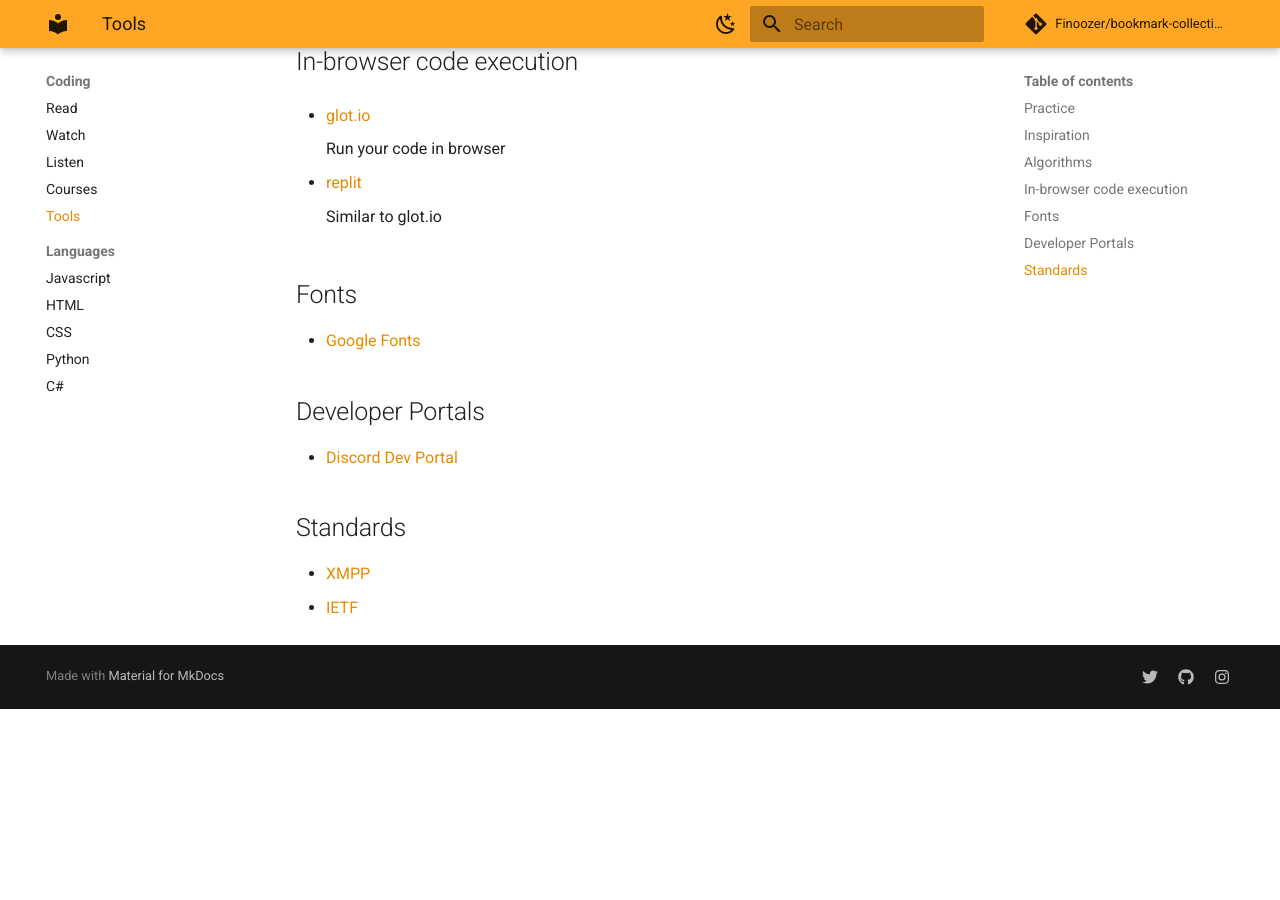
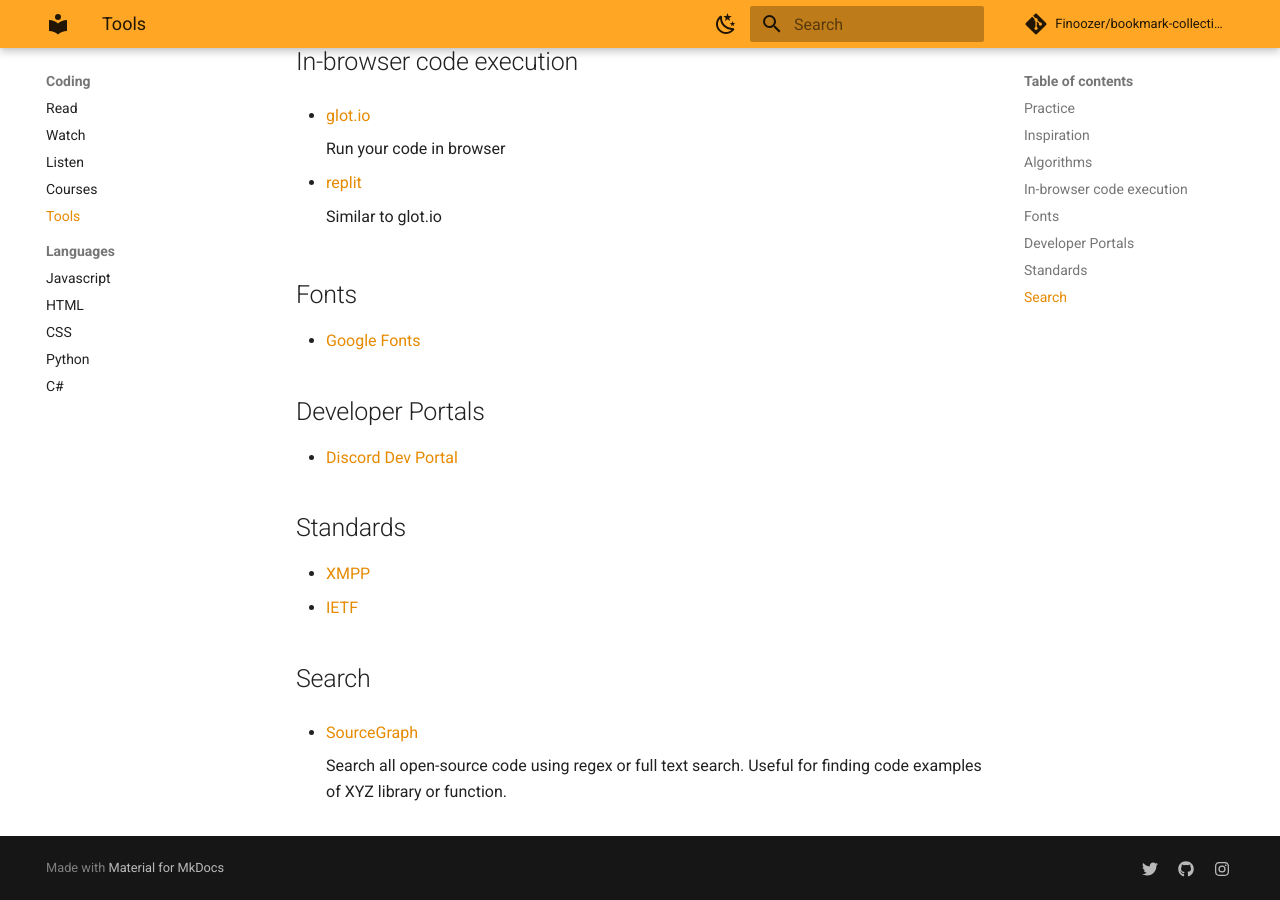
Before and after one commit to Finoozer/bookmark-collection, an MkDocs documentation site: the page built from docs/coding/tools.md, in a window 1280 px wide and 900 px high, scrolled down 1087 px. Built offline with MkDocs 1.6.1 and Material for MkDocs 9.7.7, drawn with Linux system fonts in a browser that asks for light colours; comment, search, counter and statistics services are not loaded; before the commit the page ends 1796 px from its top, so only the background shows below that.

```diff
--- a/docs/coding/tools.md
+++ b/docs/coding/tools.md
@@ -56,3 +56,9 @@
 
 - [XMPP](https://xmpp.org/)
 - [IETF](https://www.ietf.org/standards/)
+
+## Search
+
+- [SourceGraph](https://sourcegraph.com/search)
+
+    Search all open-source code using regex or full text search. Useful for finding code examples of XYZ library or function.
--- a/mkdocs.yml
+++ b/mkdocs.yml
@@ -105,3 +105,6 @@ extra:
       link: https://github.com/Finoozer
     - icon: fontawesome/brands/instagram
       link: https://www.instagram.com/_finoozer_/
+  analytics:
+    provider: google
+    property: UA-210491389-1
```
Also changed, not shown: docs/index.md (+1 -0 lines).
